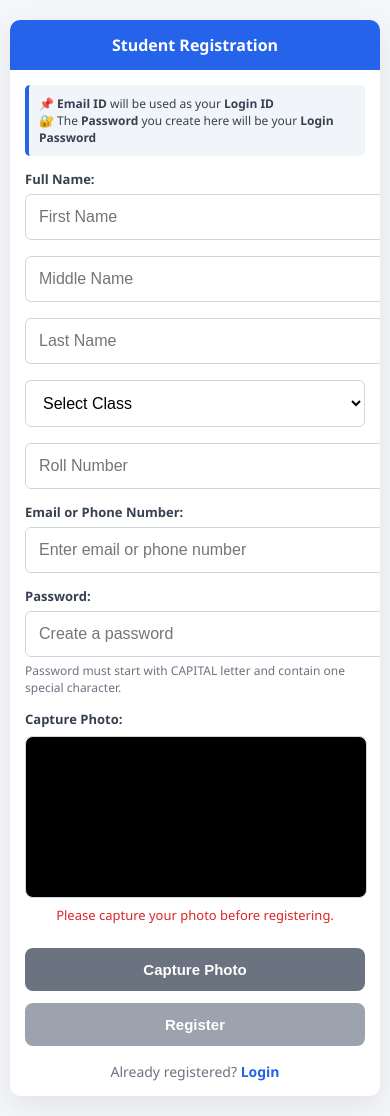
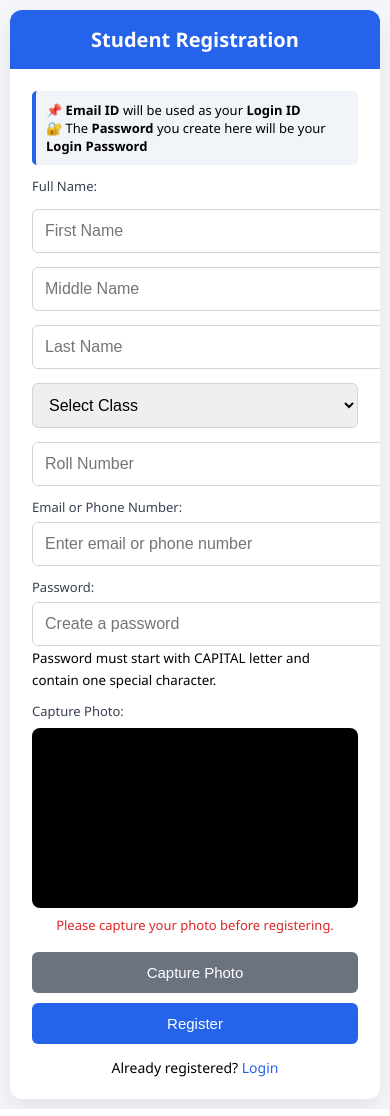
Before and after one commit to Atharva667/AI-Proctoring-System, a Flask app: page /register in a window 390 px wide. Run offline with Flask 3, Linux system fonts and the light colour scheme.

Commit message:
update 3

```diff
--- a/backend/static/css/register.css
+++ b/backend/static/css/register.css
@@ -1,341 +1,170 @@
-/* ================= GLOBAL ================= */
-body {
-    margin: 0;
-    padding: 0;
+/* ===== BODY ===== */
+body{
+    margin:0;
+    padding:0;
     font-family: "Segoe UI", Arial, sans-serif;
-    background: #f4f6f9;
-    color: #111827;
+    background:#f4f6f9;
+    display:flex;
+    justify-content:center;
+    align-items:center;
+    min-height:100vh;
 }
 
-/* ================= WRAPPER ================= */
-.wrapper {
-    width: 100%;
-    max-width: 440px;
-    margin: 40px auto;
-    background: #ffffff;
-    border-radius: 12px;
-    box-shadow: 0 10px 30px rgba(0,0,0,0.08);
-    overflow: hidden;
+/* ===== WRAPPER ===== */
+.wrapper{
+    width:100%;
+    max-width:420px;
+    margin:20px;
+    background:#ffffff;
+    border-radius:12px;
+    box-shadow:0 10px 25px rgba(0,0,0,0.08);
+    overflow:hidden;
 }
 
-/* ================= HEADER ================= */
-.header {
-    background: #2563eb;
-    color: white;
-    padding: 16px;
-    text-align: center;
-    font-size: 20px;
-    font-weight: 600;
+/* ===== HEADER ===== */
+.header{
+    background:#2563eb;
+    color:white;
+    padding:16px;
+    text-align:center;
+    font-size:20px;
+    font-weight:600;
 }
 
-/* ================= FORM ================= */
-.form-container {
-    padding: 24px;
+/* ===== FORM ===== */
+.form-container{
+    padding:22px;
 }
 
-.form-container label {
-    font-weight: 600;
-    display: block;
-    margin-top: 14px;
-    font-size: 14px;
-    color: #374151;
+/* ===== LABEL ===== */
+label{
+    font-size:13px;
+    color:#374151;
+    margin-top:12px;
+    display:block;
 }
 
-/* ================= INPUT ================= */
-.form-container input,
-.form-container select {
-    width: 100%;
-    padding: 11px;
-    margin-top: 6px;
-    border: 1px solid #d1d5db;
-    border-radius: 6px;
-    outline: none;
-    font-size: 14px;
-    background: #ffffff;
-    transition: 0.2s;
+/* ===== INPUT ===== */
+input, select{
+    width:100%;
+    padding:11px;
+    margin-top:6px;
+    border:1px solid #d1d5db;
+    border-radius:6px;
+    font-size:14px;
+    outline:none;
 }
 
-.form-container input:focus,
-.form-container select:focus {
-    border-color: #2563eb;
-    box-shadow: 0 0 0 2px rgba(37,99,235,0.15);
+input:focus, select:focus{
+    border-color:#2563eb;
+    box-shadow:0 0 0 2px rgba(37,99,235,0.15);
 }
 
-/* ================= TIP BOX ================= */
-.tip-box {
-    background: #f1f5f9;
-    border-left: 4px solid #2563eb;
-    padding: 10px;
-    font-size: 13px;
-    margin-bottom: 12px;
-    border-radius: 5px;
-    color: #374151;
+/* ===== ROWS ===== */
+.name-row, .row{
+    display:flex;
+    gap:8px;
+    margin-top:8px;
 }
 
-/* ================= NAME ROW ================= */
-.name-row {
-    display: flex;
-    gap: 8px;
+.name-row input, .row input, .row select{
+    flex:1;
 }
 
-.name-row input {
-    flex: 1;
+/* ===== TIP BOX ===== */
+.tip-box{
+    background:#f1f5f9;
+    border-left:4px solid #2563eb;
+    padding:10px;
+    font-size:13px;
+    margin-bottom:12px;
+    border-radius:5px;
 }
 
-/* ================= CLASS & ROLL ================= */
-.row {
-    display: flex;
-    gap: 10px;
-    margin-top: 10px;
+/* ===== CAMERA ===== */
+.camera-box{
+    width:100%;
+    height:200px;
+    background:#000;
+    border-radius:8px;
+    margin-top:8px;
+    overflow:hidden;
 }
 
-.row select,
-.row input {
-    flex: 1;
+.camera-box video{
+    width:100%;
+    height:100%;
+    object-fit:cover;
 }
 
-/* ================= SMALL TEXT ================= */
-.form-container small {
-    display: block;
-    margin-top: 5px;
-    color: #6b7280;
-    font-size: 12px;
+/* ===== PHOTO STATUS ===== */
+.photo-status{
+    font-size:13px;
+    margin:8px 0;
+    color:#dc2626;
+    text-align:center;
 }
 
-/* ================= CAMERA ================= */
-.photo-label {
-    margin-top: 15px;
-    font-weight: 600;
+.photo-status.success{
+    color:#16a34a;
 }
 
-.camera-box {
-    width: 100%;
-    height: 220px;
-    background: #000;
-    border-radius: 8px;
-    overflow: hidden;
-    margin-top: 8px;
-    border: 1px solid #d1d5db;
-    display: flex;
-    align-items: center;
-    justify-content: center;
+/* ===== BUTTONS ===== */
+.btn, .button{
+    width:100%;
+    padding:12px;
+    margin-top:10px;
+    border:none;
+    border-radius:6px;
+    font-size:15px;
+    cursor:pointer;
 }
 
-.camera-box video {
-    width: 100%;
-    height: 100%;
-    object-fit: cover;
-    transform: scaleX(-1);
+.btn{
+    background:#6b7280;
+    color:white;
 }
 
-/* ================= PHOTO STATUS ================= */
-.photo-status {
-    font-size: 13px;
-    margin: 8px 0 12px;
-    color: #dc2626;
-    text-align: center;
+.button{
+    background:#2563eb;
+    color:white;
 }
 
-.photo-status.success {
-    color: #16a34a;
+.button:hover{
+    background:#1e40af;
 }
 
-/* ================= BUTTONS ================= */
-.btn,
-.button {
-    width: 100%;
-    padding: 12px;
-    margin-top: 12px;
-    border: none;
-    border-radius: 6px;
-    font-weight: 600;
-    cursor: pointer;
-    font-size: 15px;
-    transition: 0.2s;
+/* ===== LOGIN ===== */
+.login-redirect{
+    text-align:center;
+    margin-top:14px;
+    font-size:14px;
 }
 
-/* Secondary button */
-.btn {
-    background: #6b7280;
-    color: white;
+.login-redirect a{
+    color:#2563eb;
+    text-decoration:none;
 }
 
-.btn:hover {
-    background: #4b5563;
-}
-
-/* Primary button */
-.button {
-    background: #2563eb;
-    color: white;
-}
-
-.button:hover {
-    background: #1e40af;
-}
-
-.button:disabled {
-    background: #9ca3af;
-    cursor: not-allowed;
-}
-
-/* ================= LOGIN REDIRECT ================= */
-.login-redirect {
-    margin-top: 16px;
-    text-align: center;
-    font-size: 14px;
-    color: #6b7280;
-}
-
-.login-redirect a {
-    color: #2563eb;
-    font-weight: 600;
-    text-decoration: none;
-}
-
-.login-redirect a:hover {
-    text-decoration: underline;
-}
-
-/* ================= MOBILE ================= */
+/* ===== MOBILE ===== */
 @media (max-width:768px){
 
 .wrapper{
-    max-width:95%;
-    margin:20px auto;
+    max-width:100%;
+    margin:10px;
 }
 
-.form-container{
-    padding:20px;
+.name-row, .row{
+    flex-direction:column;
 }
 
-.name-row{
-    flex-direction:column;
-    gap:10px;
-}
-
-.row{
-    flex-direction:column;
-    gap:10px;
-}
-
-.form-container input,
-.form-container select{
+input, select{
     font-size:16px;
     padding:12px;
 }
 
 .camera-box{
-    height:200px;
-}
-
-.btn,
-.button{
-    font-size:16px;
-    padding:14px;
-}
-
-.login-redirect{
-    font-size:15px;
+    height:180px;
 }
 
 }
-
-
-/* ================= MOBILE RESPONSIVE ================= */
-@media (max-width:768px){
-
-body{
-    padding: 10px;
-}
-
-/* WRAPPER FULL WIDTH */
-.wrapper{
-    max-width: 100%;
-    margin: 10px auto;
-    border-radius: 10px;
-}
-
-/* FORM PADDING */
-.form-container{
-    padding: 18px;
-}
-
-/* HEADER */
-.header{
-    font-size: 18px;
-    padding: 14px;
-}
-
-/* LABEL */
-.form-container label{
-    font-size: 13px;
-}
-
-/* INPUT */
-.form-container input,
-.form-container select{
-    width: 100%;
-    font-size: 16px;   /* prevents zoom on mobile */
-    padding: 13px;
-}
-
-/* NAME ROW STACK */
-.name-row{
-    flex-direction: column;
-    gap: 10px;
-}
-
-/* CLASS + ROLL STACK */
-.row{
-    flex-direction: column;
-    gap: 10px;
-}
-
-/* CAMERA */
-.camera-box{
-    height: 180px;
-}
-
-/* BUTTONS */
-.btn,
-.button{
-    font-size: 16px;
-    padding: 14px;
-    border-radius: 8px;
-}
-
-/* TIP BOX */
-.tip-box{
-    font-size: 12px;
-}
-
-/* LOGIN TEXT */
-.login-redirect{
-    font-size: 14px;
-}
-
-}
-
-/* ================= EXTRA SMALL DEVICES ================= */
-@media (max-width:480px){
-
-.header{
-    font-size: 16px;
-}
-
-.camera-box{
-    height: 160px;
-}
-
-.form-container{
-    padding: 15px;
-}
-
-.btn,
-.button{
-    font-size: 15px;
-    padding: 13px;
-}
-
-}
--- a/backend/templates/register.html
+++ b/backend/templates/register.html
@@ -140,7 +140,7 @@
             const loginInput = document.getElementById("login_input").value.trim();
             const password = document.getElementById("password").value.trim();
 
-            if (!first || !last || !email || !password) {
+            if (!first || !last || !loginInput || !password) {
                 alert("Required fields missing");
                 return;
             }
```
